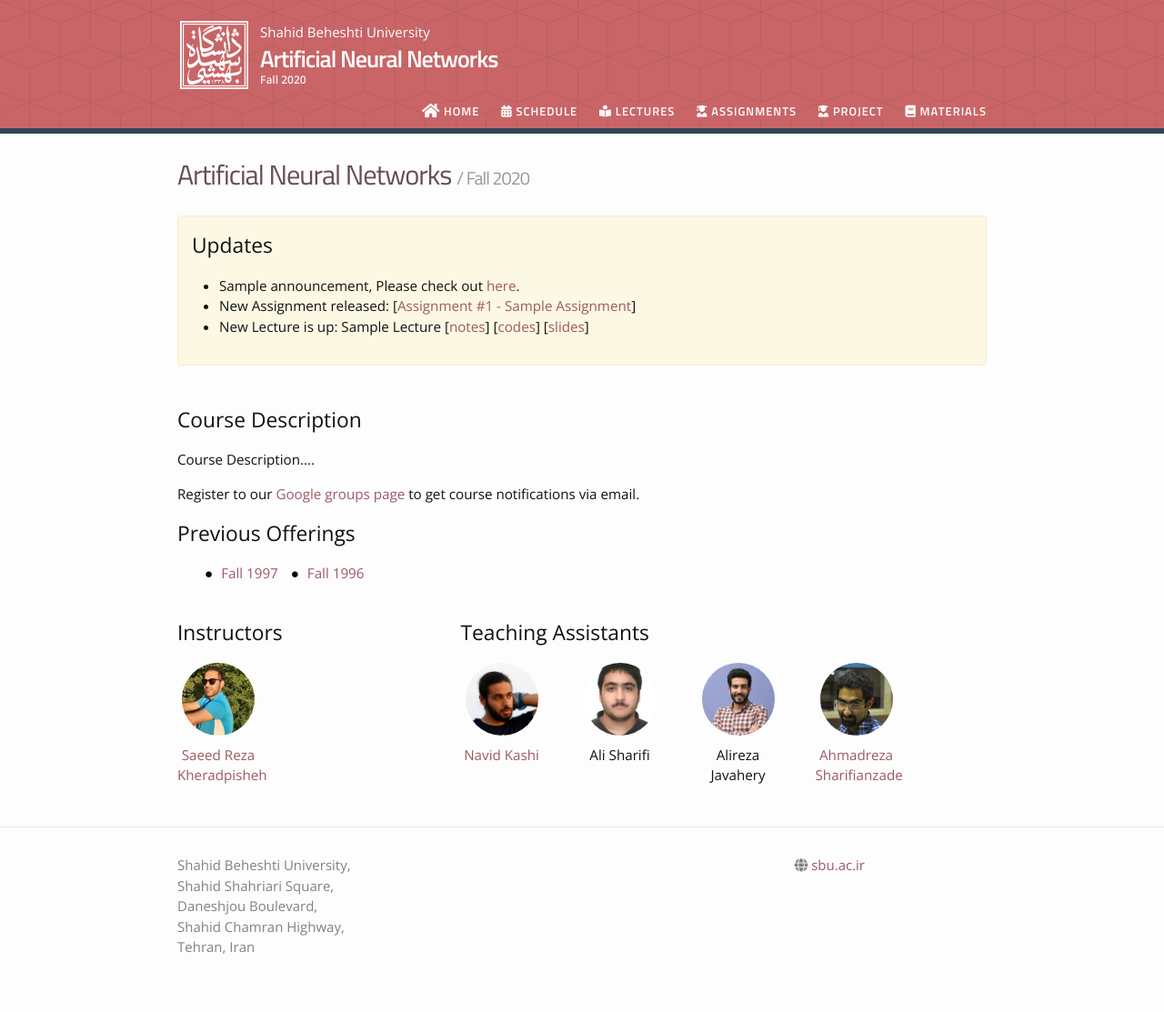
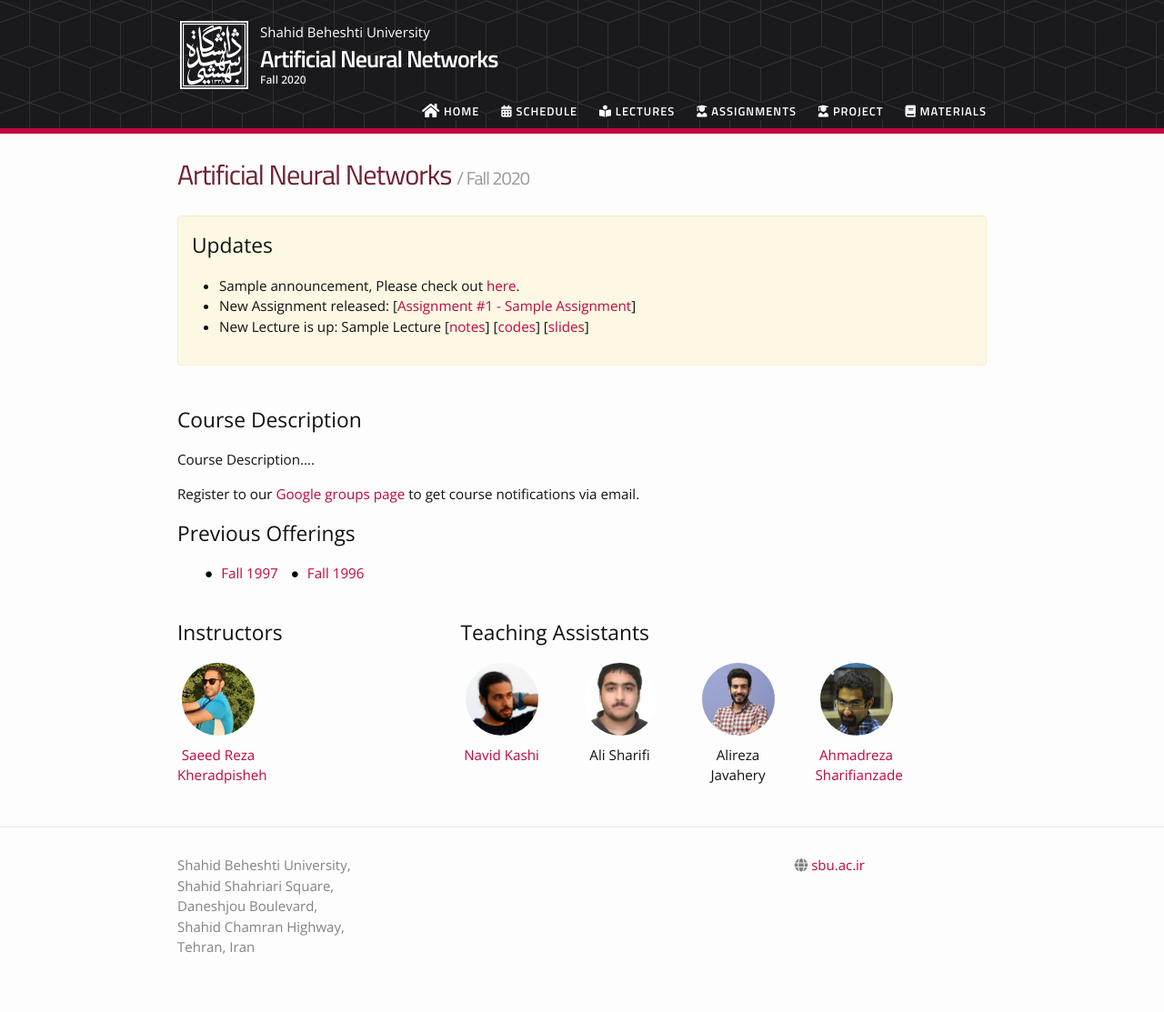
Before and after one commit to alisharifi2000/CS-SBU-ANN-Bsc-3991, a Jekyll site: the page built from index.md, in a window 1280 px wide. Shown: the whole page at 91% size. Built offline with Jekyll 4.4.1, drawn with Linux system fonts in a browser that asks for light colours; nearby versions of some CDN libraries.

Commit message:
Update _user_vars.scss

```diff
--- a/_sass/_user_vars.scss
+++ b/_sass/_user_vars.scss
@@ -6,13 +6,13 @@
 // $header-color: #336699;
 // $header-background-opacity: 0.5;
 
-// // theme #2
-// $primary-color:  #c3073f;
-// $accent-color: #c3073f;
-// $title-color: #6f2232;
-// $header-text-color: #fff;
-// $header-color: #1a1a1d;
-// $header-background-opacity: 0.5;
+// theme #2
+$primary-color:  #c3073f;
+$accent-color: #c3073f;
+$title-color: #6f2232;
+$header-text-color: #fff;
+$header-color: #1a1a1d;
+$header-background-opacity: 0.5;
 
 // // theme #3
 // $primary-color:  #05386b;
@@ -84,11 +84,11 @@
 // $header-background-opacity: 0.4;
 // $header-background-invert: 100%;
 
-// theme #11
-$primary-color:  #9e5a63;
-$accent-color: #314455;
-$title-color: #644e5b;
-$header-color: #c96567;
-$header-text-color: #fff;
-$header-background-opacity: 0.4;
-$header-background-invert: 100%;
+// // theme #11
+// $primary-color:  #9e5a63;
+// $accent-color: #314455;
+// $title-color: #644e5b;
+// $header-color: #c96567;
+// $header-text-color: #fff;
+// $header-background-opacity: 0.4;
+// $header-background-invert: 100%;
```
